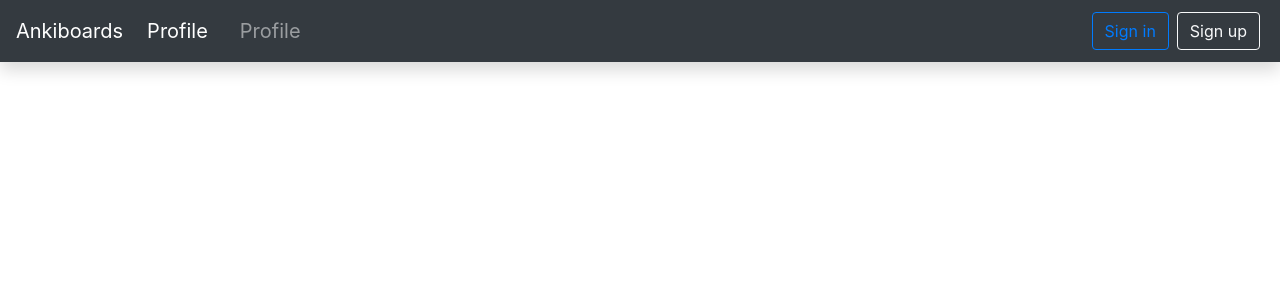
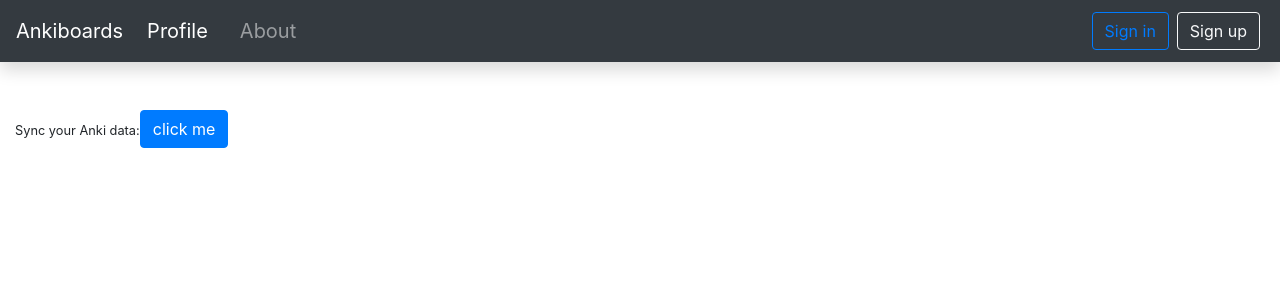
Before and after one commit to christopherliu830/ankiboards, a React (Create React App) app in the folder frontend/: page /profile in a window 1280 px wide. Shown: the top 300 px of the page. Built offline with nearby package versions, Linux system fonts and the light colour scheme; no server answers.

Commit message:
hooked up to anki

```diff
--- a/frontend/package.json
+++ b/frontend/package.json
@@ -21,10 +21,10 @@
     "react-scripts": "3.4.3"
   },
   "scripts": {
-    "start": "react-scripts start",
+    "start": "env-cmd -f .env.development react-scripts start && ../server/bin/www &",
     "build": "react-scripts build",
     "build:dev": "env-cmd -f .env.development npm run build",
-    "deploy": "react-scripts build && firebase deploy",
+    "deploy": "env-cmd -f .env.production react-scripts build && firebase deploy",
     "test": "react-scripts test",
     "eject": "react-scripts eject"
   },
--- a/frontend/src/App.js
+++ b/frontend/src/App.js
@@ -1,6 +1,6 @@
 import React, { useEffect, useState, useRef } from 'react';
 import { Link, useHistory, Route, Switch, useLocation } from 'react-router-dom';
-import { HomePage, LoginPage, SignUpPage, ProfileSettingsPage, UserPage } from './pages';
+import * as pages from './pages';
 // import Navbar from 'react-bootstrap/Navbar';
 import Navbar from './components/Navbar';
 import Cookies from 'js-cookie';
@@ -20,11 +20,12 @@
     <div className="d-flex flex-column h-100 align-content-stretch">
       <Navbar userId={userId} onLogout={() => setUserId(null)}/>
       <Switch>
-        <Route path='/' exact><HomePage/></Route>
-        <Route path='/login'><LoginPage/></Route>
-        <Route path='/signup'><SignUpPage/></Route>
-        <Route path='/profile'><></></Route> {/* Under Construction! */}
-        <Route path='/user/:id'><UserPage/></Route>
+        <Route path='/' exact><pages.HomePage/></Route>
+        <Route path='/login'><pages.LoginPage/></Route>
+        <Route path='/signup'><pages.SignUpPage/></Route>
+        <Route path='/profile'><pages.ProfileSettingsPage/></Route> {/* Under Construction! */}
+        <Route path='/profile'><pages.AboutPage/></Route> {/* Under Construction! */}
+        <Route path='/user/:id'><pages.UserPage/></Route>
       </Switch>
     </div>
   )
--- a/frontend/src/components/Navbar.js
+++ b/frontend/src/components/Navbar.js
@@ -29,7 +29,7 @@
           <Nav.Link as={Link} to="/profile" eventKey="/profile">Profile</Nav.Link>
         </Nav.Item>
         <Nav.Item>
-          <Nav.Link as={Link} to="/test" eventKey="/test">Profile</Nav.Link>
+          <Nav.Link as={Link} to="/about" eventKey="/about">About</Nav.Link>
         </Nav.Item>
       </Nav>
       <Navbar.Collapse className="justify-content-end">
--- a/frontend/src/pages/ProfileSettingsPage.js
+++ b/frontend/src/pages/ProfileSettingsPage.js
@@ -10,7 +10,6 @@
 function ProfileSettingsPage(props) {
   const auth = useAuth();
   const [ username, setUsername ] = useState('');
-  const [ json, setJson ] = useState('');
 
   const fetchProfileData = useCallback(async () => {
     const token = await auth.user.getIdToken(true);
@@ -33,27 +32,20 @@
     }
   }, [auth.user])
 
-  const handleSubmit = useCallback(async e => {
-    e.preventDefault();
-    const token = await auth.user.getIdToken(true);
-
-    // Update on backend
-    fetch(process.env.REACT_APP_API + '/profile-name', {
+  const handleSync = useCallback(() => {
+    const testAction = {
+      action: 'deckNames',
+      version: 6
+    };
+    console.log(process.env.REACT_APP_ANKI_API);
+    fetch(process.env.REACT_APP_ANKI_API, {
       method: 'POST',
-      headers: {
-        'Content-Type': 'application/x-www-form-urlencoded',
-        'Authorization': `Bearer ${token}`,
-      },
-      body: await new URLSearchParams({username: username}).toString(),
-    });
-
-    // Update on firebase. TODO: move this to backend!
-    auth.user.updateProfile({
-      displayName: username,
+      body: JSON.stringify(testAction),
     })
-    .then(() => console.log('success', auth.user.displayName))
-    .catch(err => console.log(err));
-  });
+      .then(response => response.json())
+      .then(data => console.log(data))
+      .catch(err => console.log(err))
+  })
 
   return (
     <Container
@@ -63,17 +55,9 @@
     >
       <Row className="mb-2">
         <Col>
-          <Form>
-            <Form.Text>Cards studied: </Form.Text>
-            <Form.Group>
-              <Form.Control
-                type="text"
-                placeholder={"ass"}
-                value={username}
-                onChange={e => setUsername(e.target.value)}
-              />
-            </Form.Group>
-            <Button onClick={handleSubmit}>click me</Button>
+          <Form inline>
+            <Form.Text>Sync your Anki data: </Form.Text>
+            <Button onClick={handleSync}>click me</Button>
           </Form>
         </Col>
       </Row>
--- a/frontend/src/pages/index.js
+++ b/frontend/src/pages/index.js
@@ -3,6 +3,7 @@
 import SignUpPage from './SignUpPage';
 import ProfileSettingsPage from './ProfileSettingsPage';
 import UserPage from './UserPage';
+import AboutPage from './AboutPage';
 
 export {
   HomePage,
@@ -10,4 +11,5 @@
   SignUpPage,
   ProfileSettingsPage,
   UserPage,
+  AboutPage,
 };
```
Also changed, not shown: 11 other files (tests, documents, lock files or other folders).
